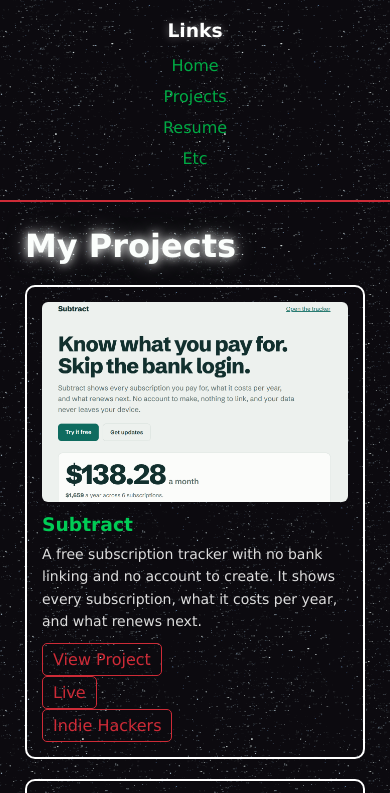
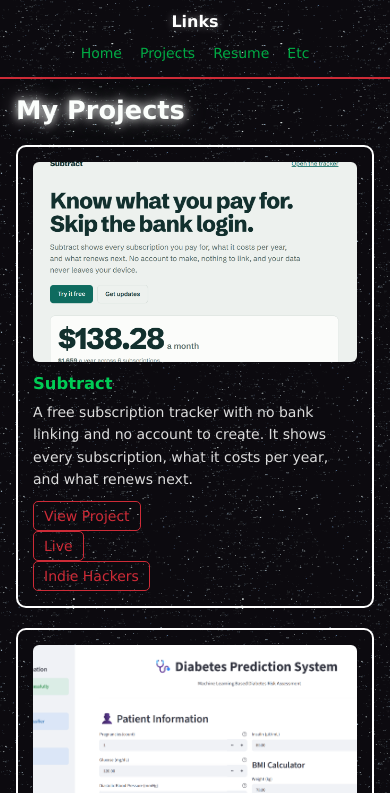
Before and after one commit to hoomanxo/hoomanxo.github.io, a plain HTML site: page projects.html in a window 390 px wide. Shown: the top 793 px of the page. Drawn offline with Linux system fonts and the light colour scheme.

Commit message:
Update mainstyle.css

```diff
--- a/mainstyle.css
+++ b/mainstyle.css
@@ -5,15 +5,18 @@
     padding: 0;
 }
 
+html {
+    -webkit-text-size-adjust: 100%;
+    text-size-adjust: 100%;
+}
+
 /* Body */
 body {
     font-family: Verdana, Arial, Helvetica, sans-serif;
+    font-size: 16px;
     color: #fff;
     background: #0a0a0a;
     overflow-x: hidden;
-    -webkit-text-size-adjust: 100%;
-    text-size-adjust: 100%;
-    font-size: 16px;
 }
 
 /* Moving star overlay */
@@ -99,7 +102,7 @@ body::before {
     background-color: #0a0a0a;
 }
 
-/* Tricolor Header — flickers through green, white, red */
+/* Tricolor Header: flickers through green, white, red */
 h1 {
     color: #ffffff;
     animation: triflicker 3s infinite alternate;
@@ -112,7 +115,7 @@ h1 {
     100% { color: #ce2b37; text-shadow: 0 0 10px #ce2b37, 0 0 25px #ce2b37; }
 }
 
-/* Projects Grid — 3 per row */
+/* Projects Grid: 3 per row */
 .projects-container {
     display: grid;
     grid-template-columns: repeat(3, 1fr);
@@ -120,7 +123,7 @@ h1 {
     margin-top: 20px;
 }
 
-/* Project Card — tricolor border cycling */
+/* Project Card */
 .project-card {
     display: flex;
     flex-direction: column;
@@ -178,7 +181,7 @@ h1 {
     to { background-position: 300%; }
 }
 
-/* Buttons — pinned to the bottom of each card */
+/* Buttons: pinned to the bottom of each card */
 .project-card a {
     display: inline-block;
     margin-top: auto;
@@ -199,29 +202,6 @@ h1 {
         0 0 20px rgba(206, 43, 55, 0.6);
 }
 
-/* Responsive */
-@media (max-width: 1000px) {
-    .projects-container {
-        grid-template-columns: repeat(2, 1fr);
-    }
-}
-
-@media (max-width: 768px) {
-    #wrapper {
-        flex-direction: column;
-    }
-
-    #leftcolumn {
-        width: 100%;
-        border-right: none;
-        border-bottom: 2px solid #ce2b37;
-        text-align: center;
-    }
-
-    .projects-container {
-        grid-template-columns: 1fr;
-    }
-}
 /* Content links: tricolor neon hover */
 #content > p a {
     display: inline-block;
@@ -271,3 +251,63 @@ h1 {
 #content > p a:has(img)::after {
     display: none;
 }
+
+/* Responsive (kept last so these rules override the ones above) */
+@media (max-width: 1000px) {
+    .projects-container {
+        grid-template-columns: repeat(2, 1fr);
+    }
+}
+
+@media (max-width: 768px) {
+    body {
+        font-size: 14px;
+    }
+
+    #wrapper {
+        flex-direction: column;
+    }
+
+    #leftcolumn {
+        width: 100%;
+        border-right: none;
+        border-bottom: 2px solid #ce2b37;
+        padding: 12px;
+        display: flex;
+        flex-wrap: wrap;
+        justify-content: center;
+        gap: 6px 18px;
+    }
+
+    #leftcolumn h3 {
+        width: 100%;
+        text-align: center;
+        font-size: 16px;
+        margin-bottom: 4px;
+    }
+
+    #leftcolumn a {
+        margin: 4px 0;
+        font-size: 14px;
+    }
+
+    #leftcolumn a:hover {
+        transform: none;
+    }
+
+    #content {
+        padding: 16px;
+    }
+
+    h1 {
+        font-size: 1.6rem;
+    }
+
+    .projects-container {
+        grid-template-columns: 1fr;
+    }
+
+    .project-card:hover {
+        transform: none;
+    }
+}
```
